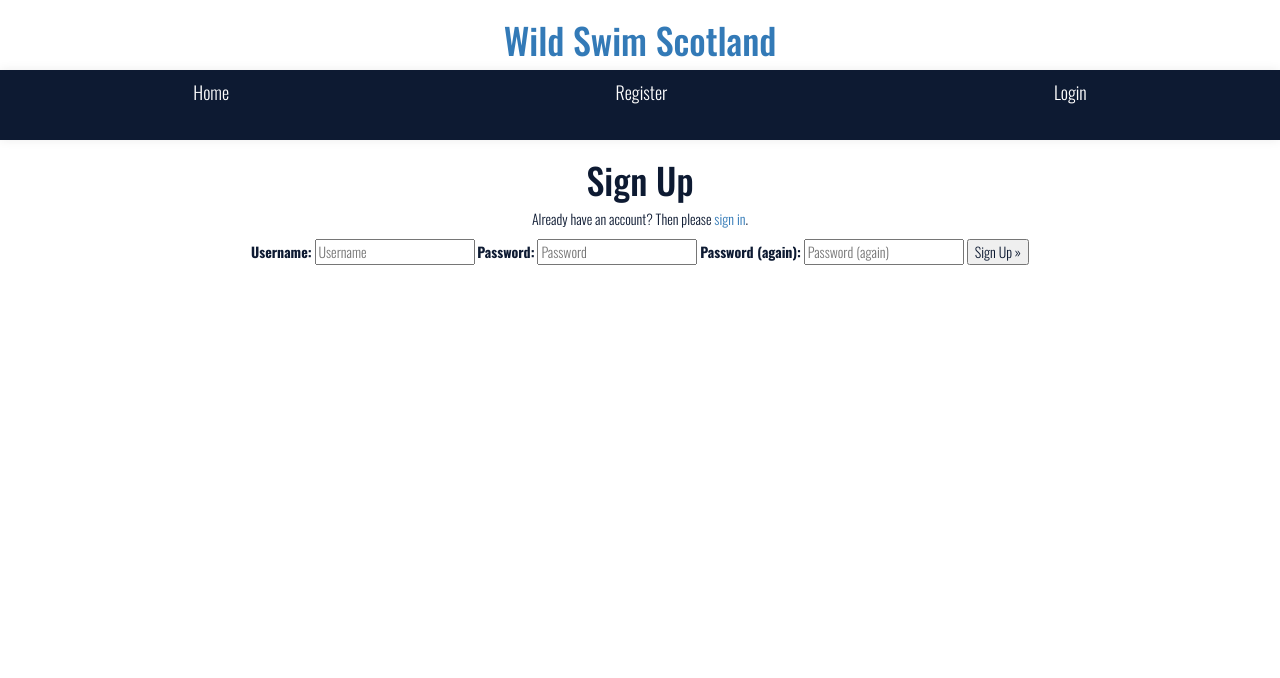
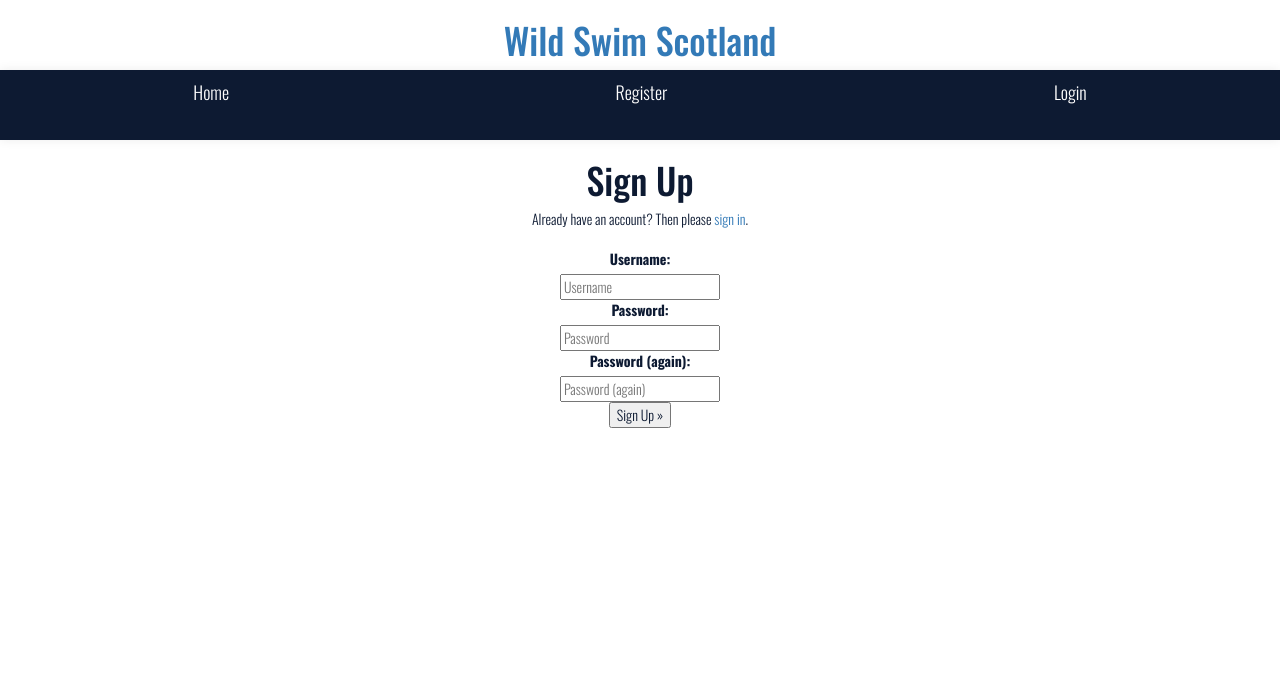
Before and after one commit to sarahgoodwin93/wild-swim-scotland, a Django app: page /accounts/signup/ in a window 1280 px wide. Shown: the top 678 px of the page. Run offline with Django 4.2, Linux system fonts and the light colour scheme.

Commit message:
(CSS/signup.html) adjust form styles for register page

```diff
--- a/static/css/style.css
+++ b/static/css/style.css
@@ -180,6 +180,14 @@ footer {
     align-items: center;
 }
 
+#signup_form {
+    display: flex;
+    flex-direction: column;
+    justify-content: center;
+    align-items: center;
+    padding: 10px;
+}
+
 /* Add Swim Page */
 
 .add-swim-form {
```
